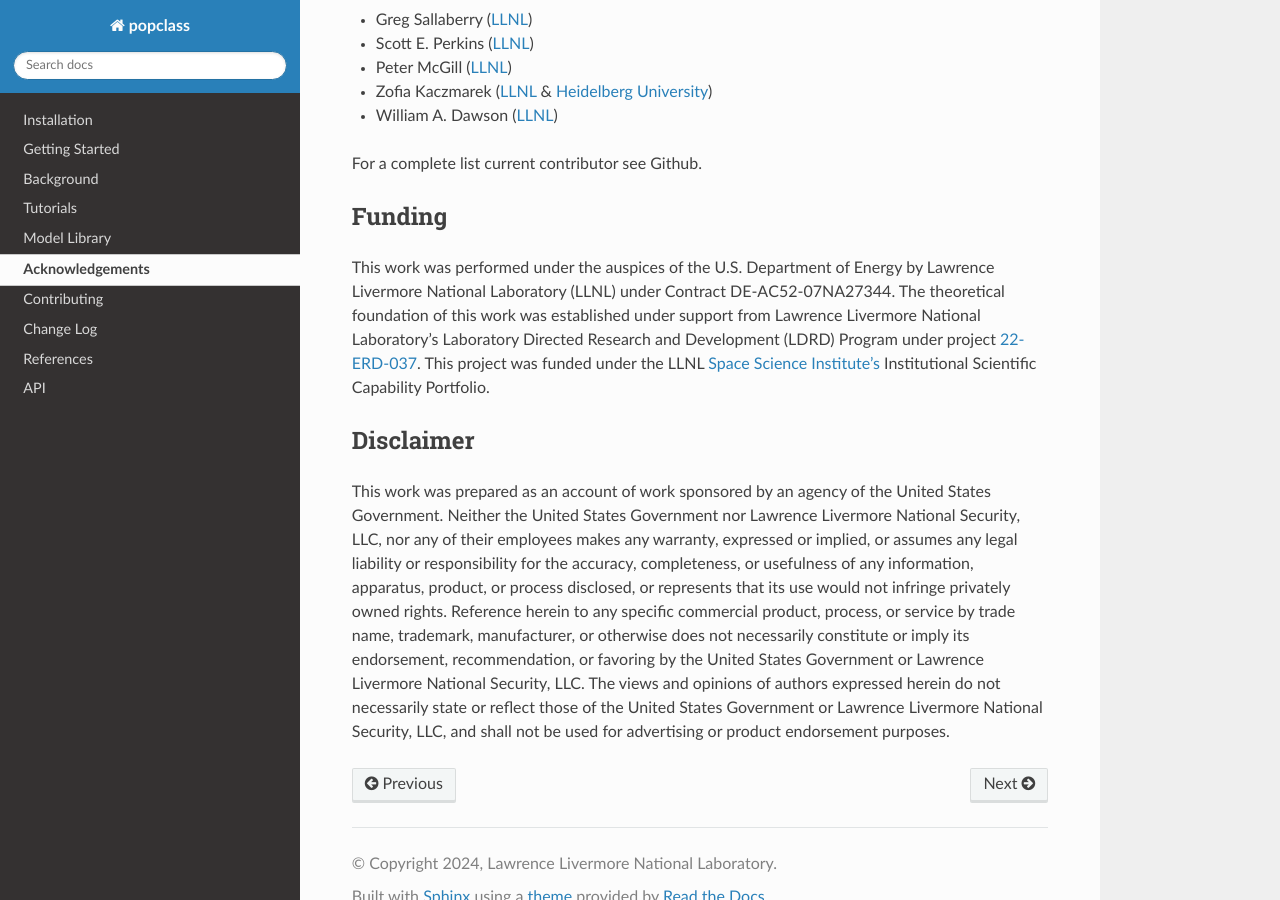
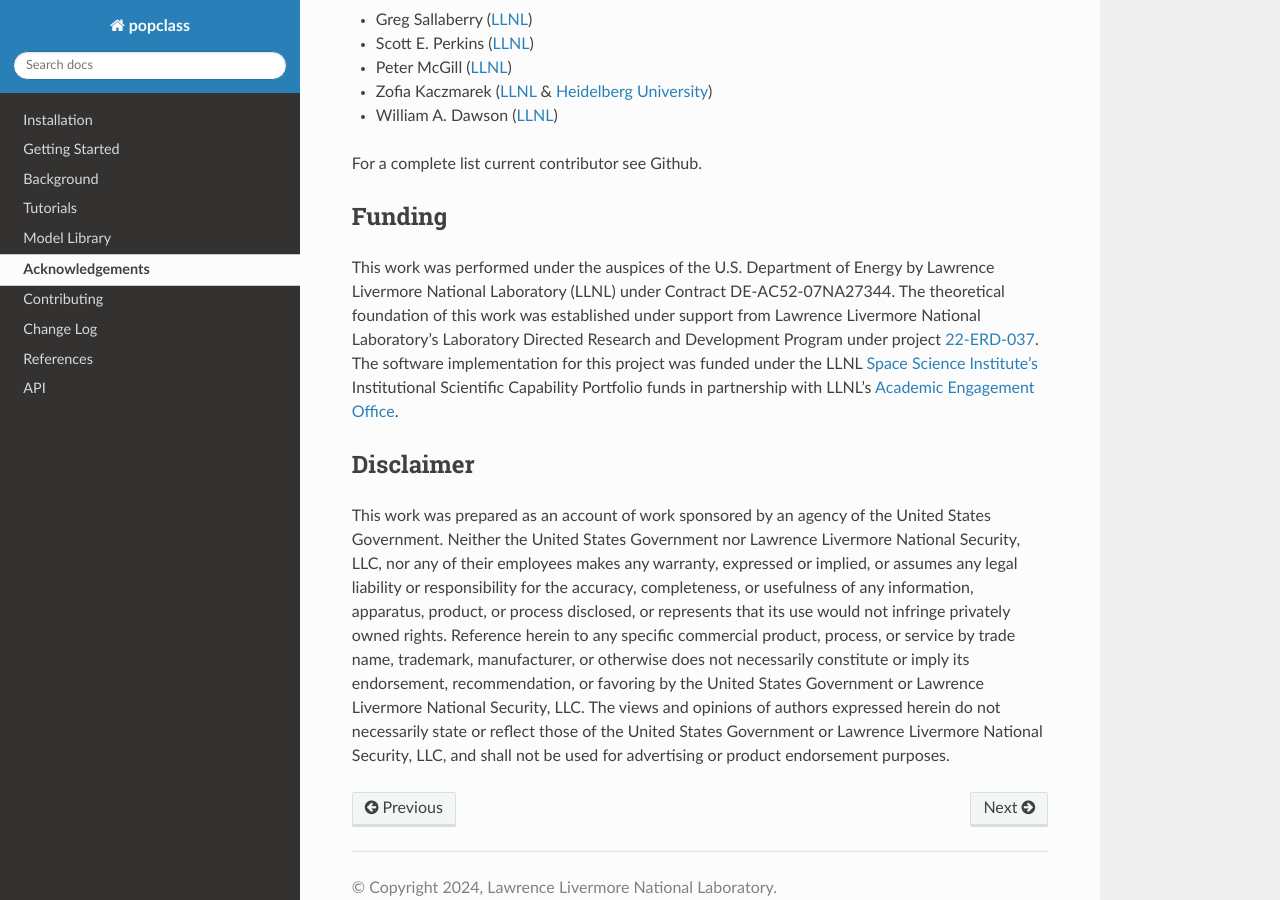
Before and after one commit to LLNL/popclass, a Sphinx documentation site: the page built from docs/source/acknowledgements.rst, in a window 1280 px wide and 900 px high, scrolled down 712 px. Built offline with Sphinx 7.4.7 and the Read the Docs theme 2.0.0, drawn with Linux system fonts in a browser that asks for light colours.

Commit message:
updated acknowledgements

```diff
--- a/docs/source/acknowledgements.rst
+++ b/docs/source/acknowledgements.rst
@@ -47,13 +47,15 @@ Funding
 
 This work was performed under the auspices of the U.S.
 Department of Energy by Lawrence Livermore National
-Laboratory (LLNL) under Contract DE-AC52-07NA27344. The
-theoretical foundation of this work was established under
-support from Lawrence Livermore National Laboratory's
-Laboratory Directed Research and Development (LDRD) Program under
-project `22-ERD-037 <https://ldrd-annual.llnl.gov/ldrd-annual-2023/project-highlights/space-security/new-dark-matter-and-early-universe-grand-science-campaign>`_.
-This project was funded under the LLNL `Space Science Institute's <https://space-science.llnl.gov/>`_
-Institutional Scientific Capability Portfolio.
+Laboratory (LLNL) under Contract DE-AC52-07NA27344.
+The theoretical foundation of this work was established
+under support from Lawrence Livermore National Laboratory’s
+Laboratory Directed Research and Development Program
+under project `22-ERD-037 <https://ldrd-annual.llnl.gov/ldrd-annual-2023/project-highlights/space-security/new-dark-matter-and-early-universe-grand-science-campaign>`_. The software implementation
+for this project was funded under the LLNL
+`Space Science Institute's <https://space-science.llnl.gov/>`_ Institutional Scientific
+Capability Portfolio funds in partnership with LLNL’s
+`Academic Engagement Office <https://st.llnl.gov/about-us/AEO>`_.
 
 Disclaimer
 ==========
```
Also changed, not shown: 1 other file.
